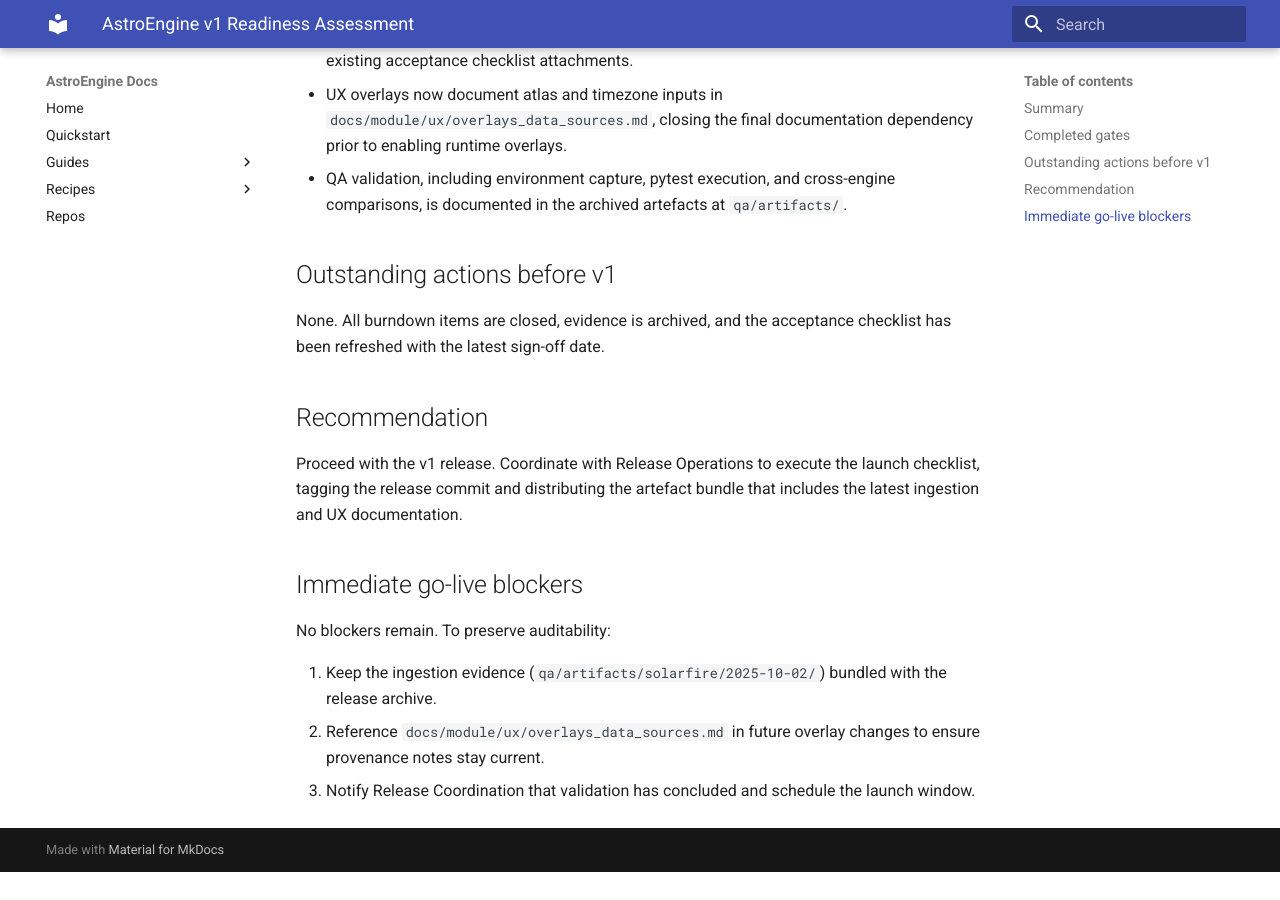
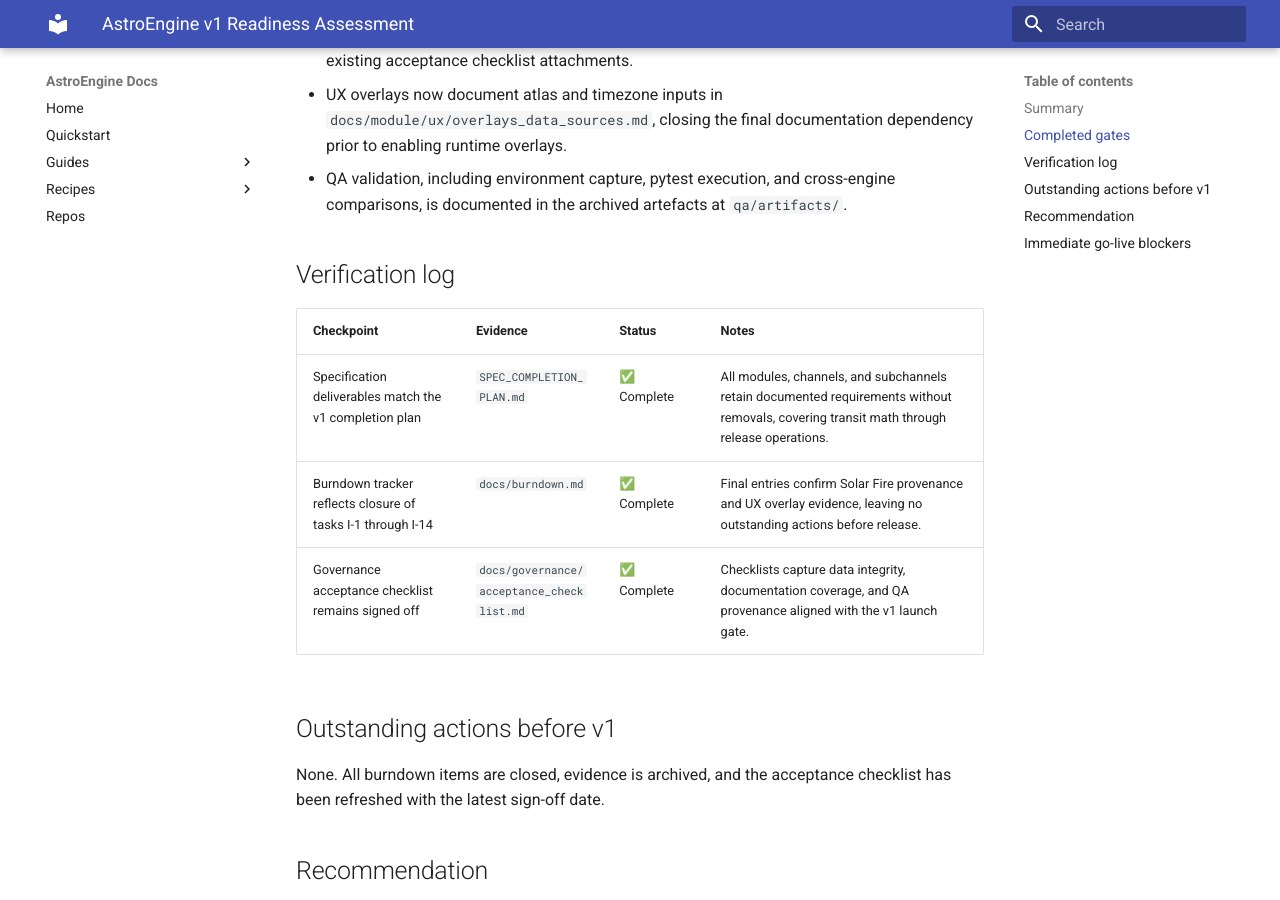
Before and after one commit to rinward23/AstroEngine, an MkDocs documentation site: the page built from docs/governance/v1_readiness.md, in a window 1280 px wide and 900 px high, scrolled down 688 px. Built offline with MkDocs 1.6.1 and Material for MkDocs 9.7.7, drawn with Linux system fonts in a browser that asks for light colours; before the commit the page ends 1560 px from its top, so only the background shows below that.

Commit message:
Document v1 release verification log

```diff
--- a/docs/governance/v1_readiness.md
+++ b/docs/governance/v1_readiness.md
@@ -14,6 +14,14 @@
 - UX overlays now document atlas and timezone inputs in `docs/module/ux/overlays_data_sources.md`, closing the final documentation dependency prior to enabling runtime overlays.
 - QA validation, including environment capture, pytest execution, and cross-engine comparisons, is documented in the archived artefacts at `qa/artifacts/`.
 
+## Verification log
+
+| Checkpoint | Evidence | Status | Notes |
+| ---------- | -------- | ------ | ----- |
+| Specification deliverables match the v1 completion plan | `SPEC_COMPLETION_PLAN.md` | ✅ Complete | All modules, channels, and subchannels retain documented requirements without removals, covering transit math through release operations.
+| Burndown tracker reflects closure of tasks I-1 through I-14 | `docs/burndown.md` | ✅ Complete | Final entries confirm Solar Fire provenance and UX overlay evidence, leaving no outstanding actions before release.
+| Governance acceptance checklist remains signed off | `docs/governance/acceptance_checklist.md` | ✅ Complete | Checklists capture data integrity, documentation coverage, and QA provenance aligned with the v1 launch gate.
+
 ## Outstanding actions before v1
 
 None. All burndown items are closed, evidence is archived, and the acceptance checklist has been refreshed with the latest sign-off date.
```
